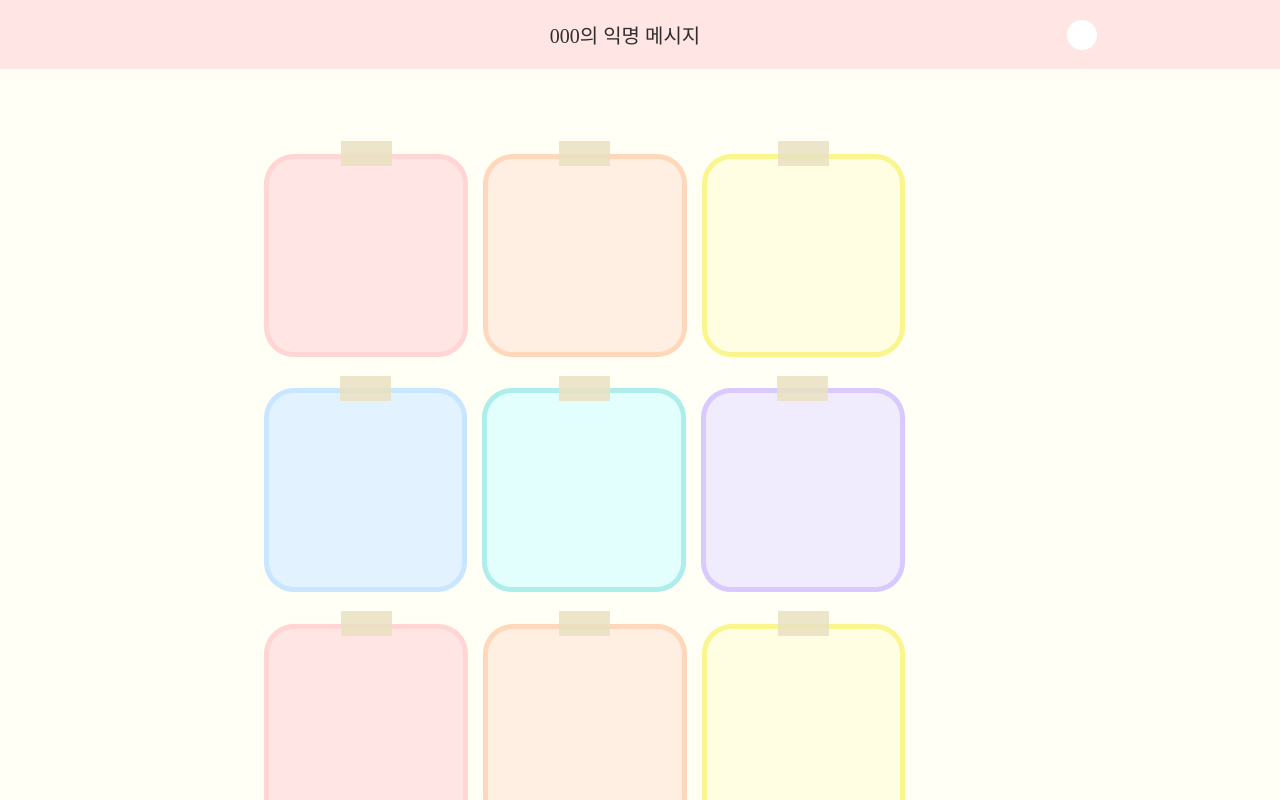
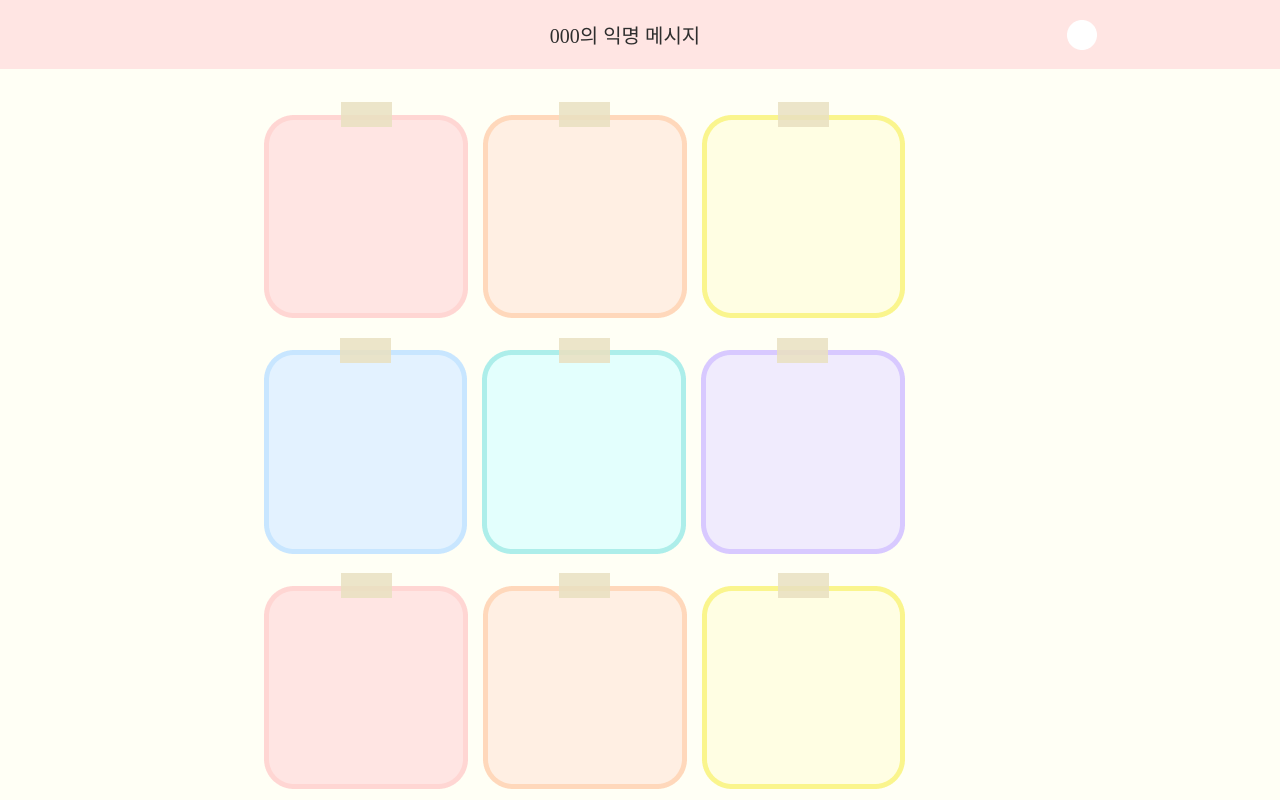
Before and after one commit to Z0ro0/CheerUP, a React (Create React App) app: page / in a window 1280 px wide. Shown: the top 800 px of the page. Built offline with nearby package versions, Linux system fonts and the light colour scheme; a web font is replaced by a local one.

Commit message:
간격 수정

```diff
--- a/src/App.css
+++ b/src/App.css
@@ -44,6 +44,9 @@
   }
 }
 
+
+
+
 #container{
   background-color: #FFFFF5;
 }
@@ -69,7 +72,7 @@
 #post-container{
   margin-left: 20%;
   margin-right: 20%;
-  margin-top: 5%;
+  margin-top: 2%;
 }
 .post{
   padding: 1%;
```
